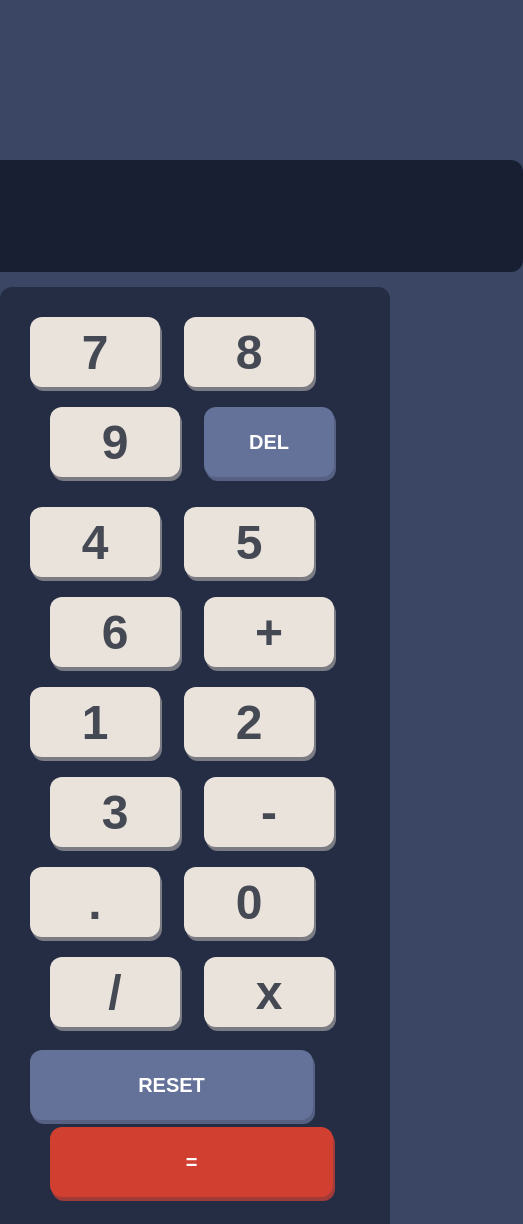
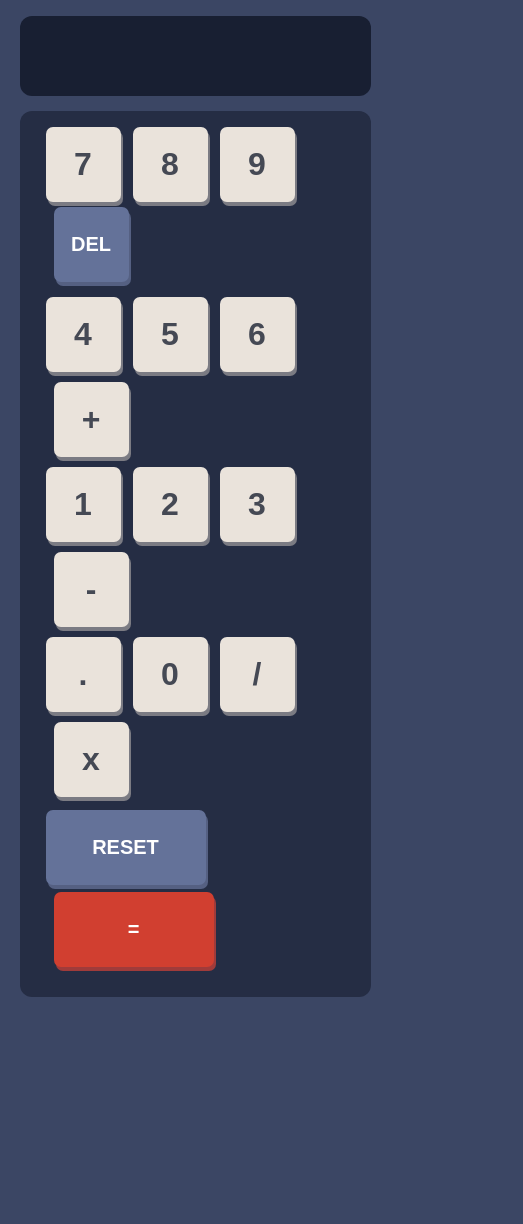
Before and after one commit to brenoiscde/Calculadora-web, a plain HTML site: page index.html in a window 390 px wide. Shown: the top 1224 px of the page, 523 px wide, since content can reach past the window. After the commit the page ends 997 px from the top, so only its background shows below. Drawn offline with Linux system fonts and the light colour scheme.

Commit message:
ajeitandoresponsividade

```diff
--- a/css/style.css
+++ b/css/style.css
@@ -122,3 +122,41 @@ button:hover{
         bottom: 5px;
     }
 }
+@media (max-width:425px){
+    main{
+        margin-top: 1rem;
+    }
+    button{
+        font-size: 2rem;
+        width: 75px;
+        height: 75px;
+        border-radius: 7px;
+    }
+    #label{
+        width: 90%;
+        height: 5rem;
+        font-size: 3rem;
+
+    }
+    .botoes{
+        width: 90%;
+        padding: 1rem;
+    }
+    button + button{
+        margin: 0 0 10px 8px;
+    }
+    .button{
+        width: 100%;
+        margin-left: 10px;
+    }
+    .button-reset{
+        width: 160px;
+    }
+    .button-resultado{
+        width: 160px;
+    }
+    .button-del{
+        position: relative;
+        bottom: 5px;
+    }
+}
--- a/index.html
+++ b/index.html
@@ -34,7 +34,7 @@
                 <button onclick="mostrarNum('/')">/</button>
                 <button onclick="mostrarNum('*')">x</button>
             </div>
-            <div class="button-ultimo">
+            <div class="button">
                 <button onclick="reset()" class="button-reset">RESET</button>
                 <button onclick="calcular()" class="button-resultado">=</button>
             </div>
```
